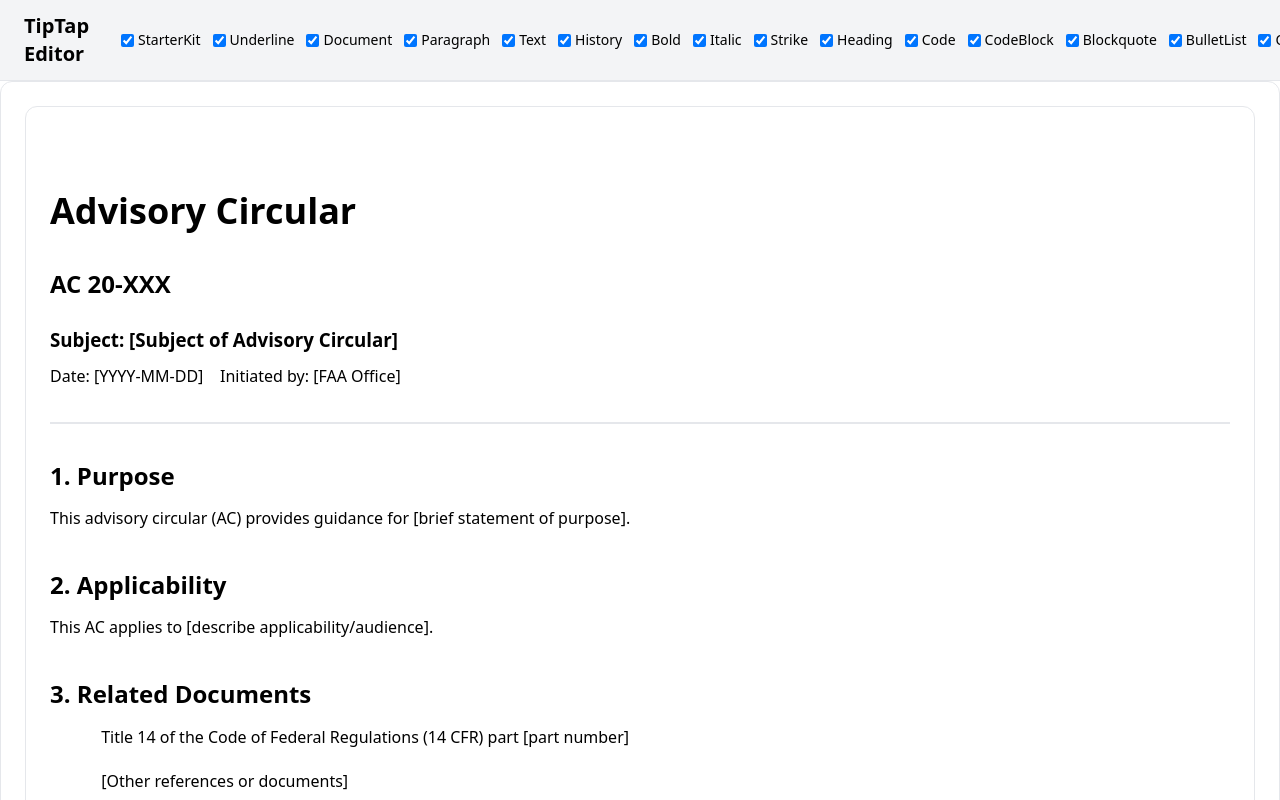
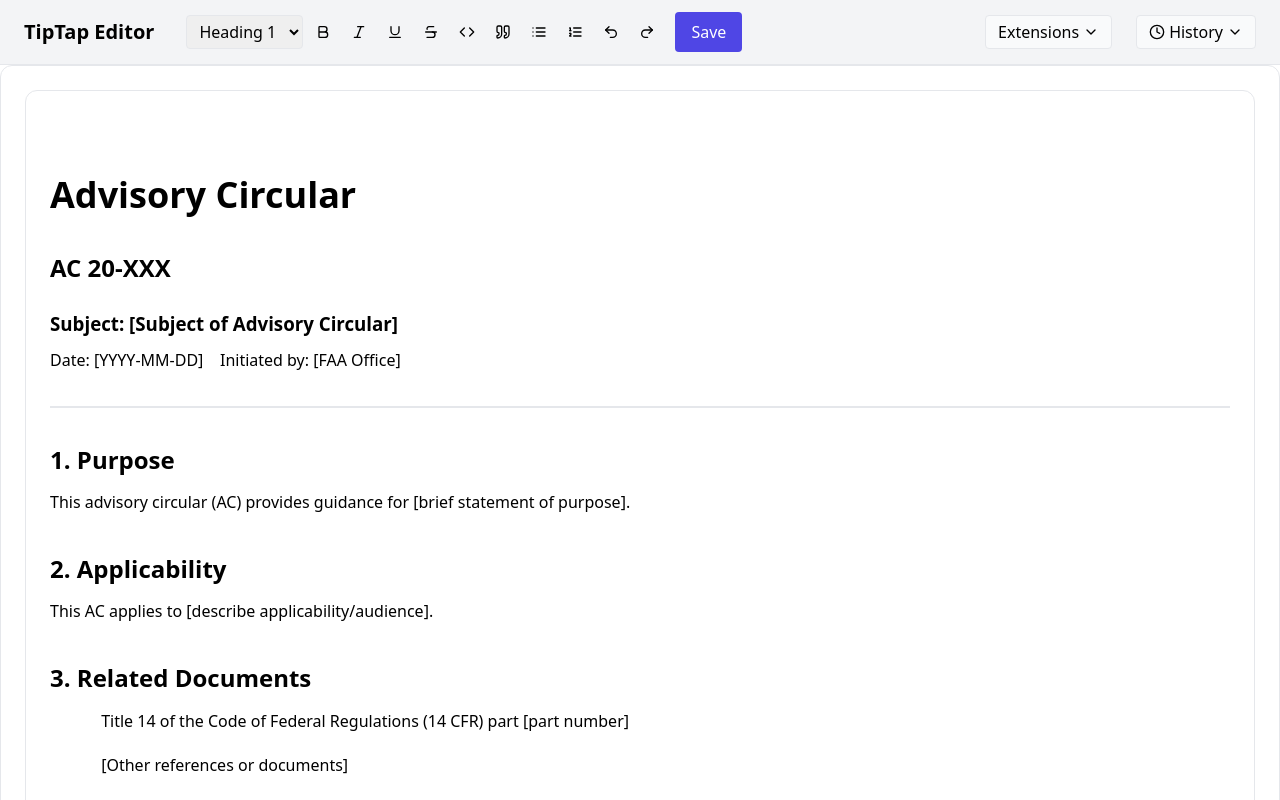
Before and after one commit to eputnam77/DocReview360, a Next.js app in the folder frontend/: page /editors/tiptap in a window 1280 px wide. Built offline with nearby package versions, Linux system fonts and the light colour scheme.

Commit message:
Update tiptap.tsx

```diff
--- a/frontend/pages/editors/tiptap.tsx
+++ b/frontend/pages/editors/tiptap.tsx
@@ -1,3 +1,5 @@
+// frontend/pages/editors/tiptap.tsx
+
 import React, { useEffect, useMemo, useState } from "react";
 import dynamic from "next/dynamic";
 import { useEditor, EditorContent } from "@tiptap/react";
@@ -33,14 +35,16 @@ import {
   Quote,
   Undo2,
   Redo2,
+  ChevronDown,
+  ChevronUp,
+  Clock
 } from "lucide-react";
 import FAA_AC_TEMPLATE from "@/data/tiptapTemplates/faa_ac_template";
+import "@/styles/tiptap.css";
 
+// --- Extension Management ---
 const AVAILABLE_EXTENSIONS = [
-  {
-    name: "StarterKit",
-    extension: StarterKit.configure({ history: false }),
-  },
+  { name: "StarterKit", extension: StarterKit.configure({ history: false }) },
   { name: "Underline", extension: Underline },
   { name: "Document", extension: DocumentExtension },
   { name: "Paragraph", extension: Paragraph },
@@ -63,89 +67,106 @@ const AVAILABLE_EXTENSIONS = [
   { name: "TextStyle", extension: TextStyle },
 ];
 
-// Import the TipTap-specific CSS
-import "@/styles/tiptap.css";
+// --- Extensions Default ---
+const DEFAULT_TOOLBAR_EXTENSIONS = [
+  "StarterKit",
+  "Underline",
+  "Document",
+  "Paragraph",
+  "Text",
+  "History",
+  "Bold",
+  "Italic",
+  "Strike",
+  "Heading",
+  "Code",
+  "CodeBlock",
+  "Blockquote",
+  "BulletList",
+  "OrderedList",
+  "ListItem",
+  "HardBreak"
+];
 
 function TiptapEditorPage() {
+  // --- Extensions (hidden in a menu) ---
+  const [showExtensionMenu, setShowExtensionMenu] = useState(false);
   const [enabledExtensions, setEnabledExtensions] = useState<string[]>(() => {
-    if (typeof window === "undefined")
-      return AVAILABLE_EXTENSIONS.map((e) => e.name);
+    if (typeof window === "undefined") return DEFAULT_TOOLBAR_EXTENSIONS;
     const stored = localStorage.getItem("tiptapExtensions");
-    return stored
-      ? JSON.parse(stored)
-      : AVAILABLE_EXTENSIONS.map((e) => e.name);
+    return stored ? JSON.parse(stored) : DEFAULT_TOOLBAR_EXTENSIONS;
   });
 
   const extensions = useMemo(
     () =>
       AVAILABLE_EXTENSIONS.filter((e) =>
-        enabledExtensions.includes(e.name),
+        enabledExtensions.includes(e.name)
       ).map((e) => e.extension),
-    [enabledExtensions],
+    [enabledExtensions]
   );
 
   useEffect(() => {
     if (typeof window !== "undefined") {
-      localStorage.setItem(
-        "tiptapExtensions",
-        JSON.stringify(enabledExtensions),
-      );
+      localStorage.setItem("tiptapExtensions", JSON.stringify(enabledExtensions));
     }
   }, [enabledExtensions]);
 
+  // --- Editor ---
   const editor = useEditor(
     {
       extensions,
       content: FAA_AC_TEMPLATE,
       autofocus: true,
-      // Avoid hydration issues during Next.js SSR
-      immediatelyRender: false,
       editorProps: {
         attributes: {
           class: "tiptap-content focus:outline-none w-full h-full",
         },
       },
     },
-    [extensions],
+    [extensions]
   );
 
   const setHeading = (level: number) => {
     editor?.chain().focus().toggleHeading({ level }).run();
   };
 
-  const toggleExtension = (name: string) => {
-    setEnabledExtensions((prev) =>
-      prev.includes(name) ? prev.filter((n) => n !== name) : [...prev, name],
-    );
-  };
-
   const handleSave = () => {
     if (editor) {
       alert(editor.getHTML());
-      // Save HTML to backend as needed
+      // Integrate with your backend as needed.
     }
   };
+
+  // --- Toolbar Button (icon, command, active?) ---
+  const toolbarButton = (icon: any, command: () => void, active: boolean, title = "") => (
+    <button
+      type="button"
+      className={`px-2 py-1 rounded ${active ? "bg-indigo-100" : ""}`}
+      onClick={command}
+      title={title}
+    >
+      {icon}
+    </button>
+  );
+
+  // --- Dummy Version History (replace with actual integration) ---
+  const [showHistory, setShowHistory] = useState(false);
+  const DUMMY_HISTORY = [
+    { id: 1, label: "Draft - Jul 9, 8:00am" },
+    { id: 2, label: "AutoSave - Jul 8, 3:30pm" },
+    { id: 3, label: "Submitted - Jul 7, 12:15pm" }
+  ];
 
   if (!editor) return <div>Loading TipTap...</div>;
 
   return (
     <div className="fixed inset-0 z-30 bg-white flex flex-col">
       {/* Toolbar */}
-      <header className="flex gap-2 items-center bg-gray-100 px-6 py-3 border-b">
+      <header className="flex items-center gap-2 bg-gray-100 px-6 py-3 border-b w-full">
         <h1 className="text-xl font-bold mr-6">TipTap Editor</h1>
-        <div className="flex gap-3 mr-6">
-          {AVAILABLE_EXTENSIONS.map((ext) => (
-            <label key={ext.name} className="flex items-center gap-1 text-sm">
-              <input
-                type="checkbox"
-                checked={enabledExtensions.includes(ext.name)}
-                onChange={() => toggleExtension(ext.name)}
-              />
-              {ext.name}
-            </label>
-          ))}
-        </div>
-        <div className="relative">
+
+        {/* Formatting toolbar */}
+        <div className="flex items-center gap-1">
           <select
             value={
               editor.isActive("heading", { level: 1 })
@@ -163,7 +184,7 @@ function TiptapEditorPage() {
               else if (val === "h2") setHeading(2);
               else if (val === "h3") setHeading(3);
             }}
-            className="rounded border px-2 py-1 mr-3"
+            className="rounded border px-2 py-1"
             aria-label="Formatting"
           >
             <option value="p">Paragraph</option>
@@ -171,95 +192,95 @@ function TiptapEditorPage() {
             <option value="h2">Heading 2</option>
             <option value="h3">Heading 3</option>
           </select>
+          {toolbarButton(<Bold className="w-4 h-4" />, () => editor.chain().focus().toggleBold().run(), editor.isActive("bold"), "Bold")}
+          {toolbarButton(<Italic className="w-4 h-4" />, () => editor.chain().focus().toggleItalic().run(), editor.isActive("italic"), "Italic")}
+          {toolbarButton(<UnderlineIcon className="w-4 h-4" />, () => editor.chain().focus().toggleUnderline().run(), editor.isActive("underline"), "Underline")}
+          {toolbarButton(<Strikethrough className="w-4 h-4" />, () => editor.chain().focus().toggleStrike().run(), editor.isActive("strike"), "Strikethrough")}
+          {toolbarButton(<Code className="w-4 h-4" />, () => editor.chain().focus().toggleCode().run(), editor.isActive("code"), "Inline Code")}
+          {toolbarButton(<Quote className="w-4 h-4" />, () => editor.chain().focus().toggleBlockquote().run(), editor.isActive("blockquote"), "Blockquote")}
+          {toolbarButton(<List className="w-4 h-4" />, () => editor.chain().focus().toggleBulletList().run(), editor.isActive("bulletList"), "Bullet List")}
+          {toolbarButton(<ListOrdered className="w-4 h-4" />, () => editor.chain().focus().toggleOrderedList().run(), editor.isActive("orderedList"), "Numbered List")}
+          {toolbarButton(<Undo2 className="w-4 h-4" />, () => editor.chain().focus().undo().run(), false, "Undo")}
+          {toolbarButton(<Redo2 className="w-4 h-4" />, () => editor.chain().focus().redo().run(), false, "Redo")}
+          <button
+            onClick={handleSave}
+            className="ml-2 px-4 py-2 bg-indigo-600 text-white rounded hover:bg-indigo-700"
+          >
+            Save
+          </button>
         </div>
-        <button
-          type="button"
-          className={`px-2 py-1 rounded ${editor.isActive("bold") ? "bg-indigo-100" : ""}`}
-          onClick={() => editor.chain().focus().toggleBold().run()}
-          title="Bold"
-        >
-          <Bold className="w-4 h-4" />
-        </button>
-        <button
-          type="button"
-          className={`px-2 py-1 rounded ${editor.isActive("italic") ? "bg-indigo-100" : ""}`}
-          onClick={() => editor.chain().focus().toggleItalic().run()}
-          title="Italic"
-        >
-          <Italic className="w-4 h-4" />
-        </button>
-        <button
-          type="button"
-          className={`px-2 py-1 rounded ${editor.isActive("underline") ? "bg-indigo-100" : ""}`}
-          onClick={() => editor.chain().focus().toggleUnderline().run()}
-          title="Underline"
-        >
-          <UnderlineIcon className="w-4 h-4" />
-        </button>
-        <button
-          type="button"
-          className={`px-2 py-1 rounded ${editor.isActive("strike") ? "bg-indigo-100" : ""}`}
-          onClick={() => editor.chain().focus().toggleStrike().run()}
-          title="Strikethrough"
-        >
-          <Strikethrough className="w-4 h-4" />
-        </button>
-        <button
-          type="button"
-          className={`px-2 py-1 rounded ${editor.isActive("code") ? "bg-indigo-100" : ""}`}
-          onClick={() => editor.chain().focus().toggleCode().run()}
-          title="Inline Code"
-        >
-          <Code className="w-4 h-4" />
-        </button>
-        <button
-          type="button"
-          className={`px-2 py-1 rounded ${editor.isActive("blockquote") ? "bg-indigo-100" : ""}`}
-          onClick={() => editor.chain().focus().toggleBlockquote().run()}
-          title="Blockquote"
-        >
-          <Quote className="w-4 h-4" />
-        </button>
-        <button
-          type="button"
-          className={`px-2 py-1 rounded ${editor.isActive("bulletList") ? "bg-indigo-100" : ""}`}
-          onClick={() => editor.chain().focus().toggleBulletList().run()}
-          title="Bullet List"
-        >
-          <List className="w-4 h-4" />
-        </button>
-        <button
-          type="button"
-          className={`px-2 py-1 rounded ${editor.isActive("orderedList") ? "bg-indigo-100" : ""}`}
-          onClick={() => editor.chain().focus().toggleOrderedList().run()}
-          title="Numbered List"
-        >
-          <ListOrdered className="w-4 h-4" />
-        </button>
-        <button
-          type="button"
-          className="px-2 py-1 rounded"
-          onClick={() => editor.chain().focus().undo().run()}
-          title="Undo"
-          disabled={!editor.can().undo()}
-        >
-          <Undo2 className="w-4 h-4" />
-        </button>
-        <button
-          type="button"
-          className="px-2 py-1 rounded"
-          onClick={() => editor.chain().focus().redo().run()}
-          title="Redo"
-          disabled={!editor.can().redo()}
-        >
-          <Redo2 className="w-4 h-4" />
-        </button>
-        <button
-          onClick={handleSave}
-          className="ml-auto px-4 py-2 bg-indigo-600 text-white rounded hover:bg-indigo-700"
-        >
-          Save
-        </button>
+
+        {/* Spacer */}
+        <div className="flex-1"></div>
+
+        {/* Extensions menu (hidden, only advanced users) */}
+        <div className="relative">
+          <button
+            onClick={() => setShowExtensionMenu(!showExtensionMenu)}
+            className="px-3 py-1 border rounded bg-gray-50 hover:bg-gray-200 flex items-center gap-1"
+            title="Manage Extensions"
+          >
+            Extensions <ChevronDown className="w-4 h-4" />
+          </button>
+          {showExtensionMenu && (
+            <div className="absolute right-0 mt-2 bg-white shadow-lg border rounded p-4 z-50 max-h-72 overflow-y-auto w-64">
+              <div className="mb-2 font-semibold">Enabled Extensions</div>
+              {AVAILABLE_EXTENSIONS.map((ext) => (
+                <label key={ext.name} className="flex items-center gap-2 text-sm my-1">
+                  <input
+                    type="checkbox"
+                    checked={enabledExtensions.includes(ext.name)}
+                    onChange={() => {
+                      setEnabledExtensions((prev) =>
+                        prev.includes(ext.name)
+                          ? prev.filter((n) => n !== ext.name)
+                          : [...prev, ext.name]
+                      );
+                    }}
+                  />
+                  {ext.name}
+                </label>
+              ))}
+              <button
+                className="mt-2 text-xs px-2 py-1 rounded bg-gray-200"
+                onClick={() => setShowExtensionMenu(false)}
+              >
+                Close
+              </button>
+            </div>
+          )}
+        </div>
+
+        {/* Version History */}
+        <div className="relative ml-4">
+          <button
+            onClick={() => setShowHistory(!showHistory)}
+            className="px-3 py-1 border rounded bg-gray-50 hover:bg-gray-200 flex items-center gap-1"
+            title="Version History"
+          >
+            <Clock className="w-4 h-4" />
+            History
+            {showHistory ? <ChevronUp className="w-4 h-4" /> : <ChevronDown className="w-4 h-4" />}
+          </button>
+          {showHistory && (
+            <div className="absolute right-0 mt-2 bg-white shadow-lg border rounded p-2 z-50 w-56">
+              <div className="mb-2 font-semibold">Version History</div>
+              <ul>
+                {DUMMY_HISTORY.map((v) => (
+                  <li key={v.id} className="py-1 border-b last:border-none text-xs">
+                    {v.label}
+                  </li>
+                ))}
+              </ul>
+              <button
+                className="mt-2 text-xs px-2 py-1 rounded bg-gray-200"
+                onClick={() => setShowHistory(false)}
+              >
+                Close
+              </button>
+            </div>
+          )}
+        </div>
       </header>
       {/* Editor */}
       <main className="flex-1 overflow-auto">
@@ -269,7 +290,5 @@ function TiptapEditorPage() {
   );
 }
 
-// Disable SSR to prevent hydration errors with TipTap
-export default dynamic(() => Promise.resolve(TiptapEditorPage), {
-  ssr: false,
-});
+// Disable SSR for Next.js hydration issues
+export default dynamic(() => Promise.resolve(TiptapEditorPage), { ssr: false });
```
